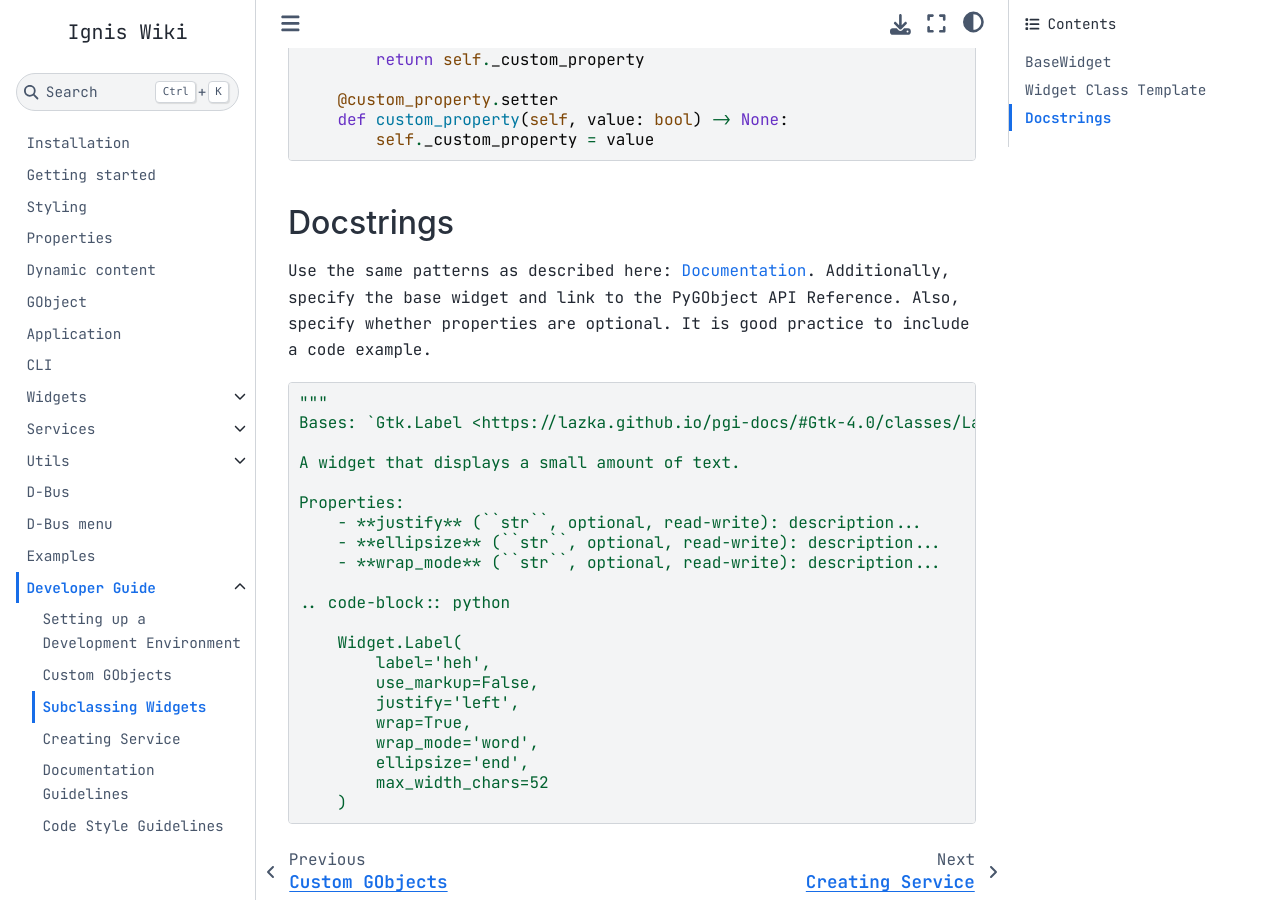
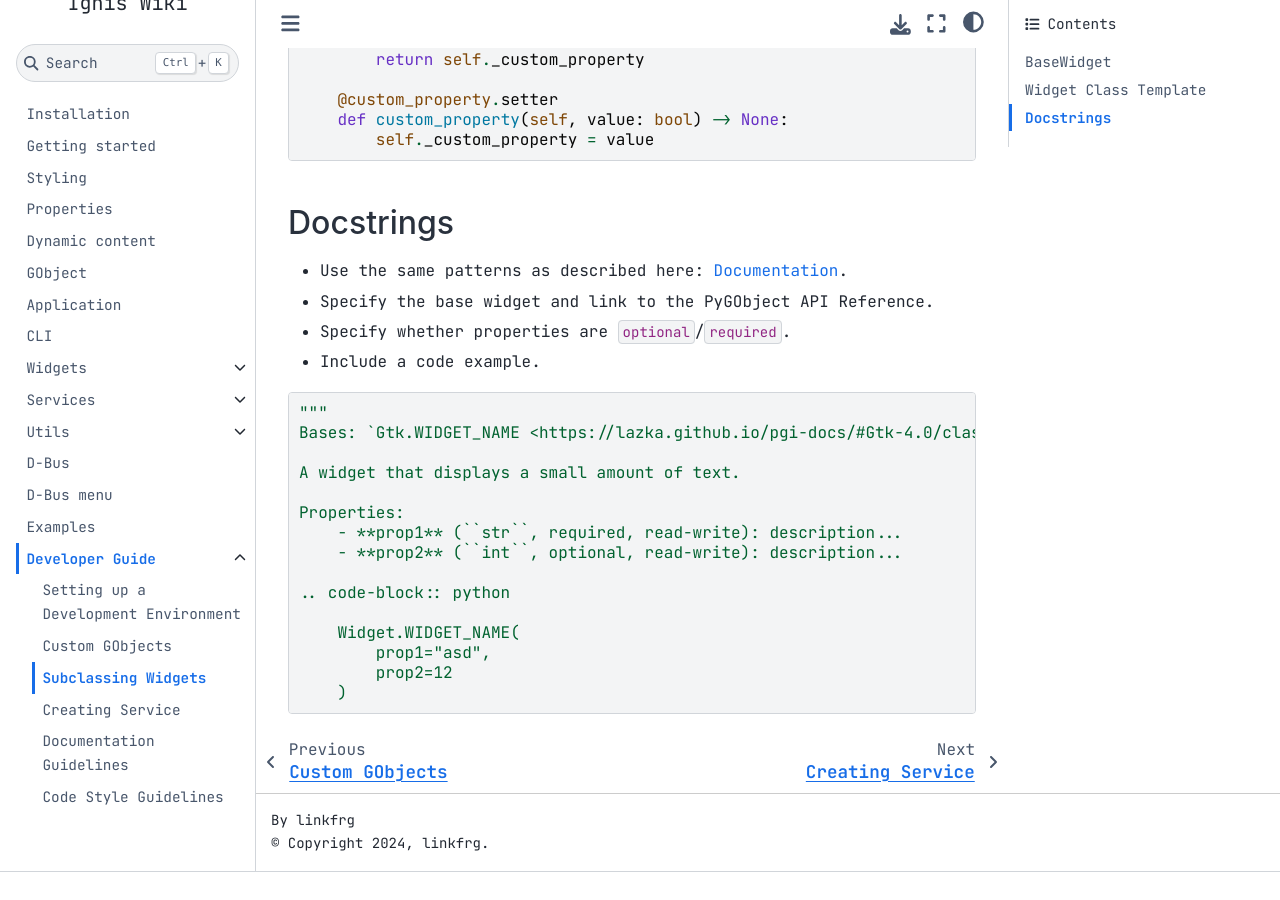
Before and after one commit to linkfrg/ignis, a Sphinx documentation site: the page built from docs/developer_guide/subclassing_widgets.rst, in a window 1280 px wide and 900 px high, scrolled down 849 px. Built offline with Sphinx 7.4.7 and the Sphinx Book theme 1.1.4, drawn with Linux system fonts in a browser that asks for light colours; the version number is read from the project's files by our own code; after the commit the page ends 1721 px from its top, so only the background shows below that.

Commit message:
docs: some stylistic edits

```diff
--- a/docs/dbus.rst
+++ b/docs/dbus.rst
@@ -1,7 +1,7 @@
 D-Bus
 ============
 
-There are some classes that can help you with intercating with D-Bus
+There are several classes that can help you interact with D-Bus.
 
 .. autoclass:: ignis.dbus.DBusService
     :members:
--- a/docs/developer_guide/creating_service.rst
+++ b/docs/developer_guide/creating_service.rst
@@ -24,8 +24,8 @@ Creating D-Bus Service
 --------------------------
 
 We will use :class:`~ignis.dbus.DBusService` in this template.
-Use ``PascalCase`` for D-Bus methods and properties naming.
-Also make D-Bus methods/properties private (add ``__`` before name).
+- Use ``PascalCase`` for D-Bus methods and properties naming.
+- Also make D-Bus methods/properties private (add ``__`` before name).
 
 .. code-block:: python
 
--- a/docs/developer_guide/env.rst
+++ b/docs/developer_guide/env.rst
@@ -19,13 +19,13 @@ Create Python Virtual Environment
 Activate Virtual Environment
 ----------------------------
 
-For Bash:
+- For Bash:
 
 .. code-block:: bash
 
     source venv/bin/activate
 
-For Fish:
+- For Fish:
 
 .. code-block:: fish
 
--- a/docs/developer_guide/subclassing_widgets.rst
+++ b/docs/developer_guide/subclassing_widgets.rst
@@ -43,31 +43,26 @@ Replace ``WIDGET_NAME`` with the actual name of the widget.
 
 Docstrings
 ------------
-Use the same patterns as described here: `Documentation <documentation.html>`_.
-Additionally, specify the base widget and link to the PyGObject API Reference.
-Also, specify whether properties are optional.
-It is good practice to include a code example.
+
+- Use the same patterns as described here: `Documentation <documentation.html>`_.
+- Specify the base widget and link to the PyGObject API Reference.
+- Specify whether properties are ``optional``/``required``.
+- Include a code example.
 
 .. code-block:: python
 
     """
-    Bases: `Gtk.Label <https://lazka.github.io/pgi-docs/#Gtk-4.0/classes/Label.html>`_.
+    Bases: `Gtk.WIDGET_NAME <https://lazka.github.io/pgi-docs/#Gtk-4.0/classes/WIDGET_NAME.html>`_.
 
     A widget that displays a small amount of text.
 
     Properties:
-        - **justify** (``str``, optional, read-write): description...
-        - **ellipsize** (``str``, optional, read-write): description...
-        - **wrap_mode** (``str``, optional, read-write): description...
+        - **prop1** (``str``, required, read-write): description...
+        - **prop2** (``int``, optional, read-write): description...
 
     .. code-block:: python
 
-        Widget.Label(
-            label='heh',
-            use_markup=False,
-            justify='left',
-            wrap=True,
-            wrap_mode='word',
-            ellipsize='end',
-            max_width_chars=52
+        Widget.WIDGET_NAME(
+            prop1="asd",
+            prop2=12
         )
```
Also changed, not shown: docs/developer_guide/documentation.rst (+9 -6 lines), 2 other files.
